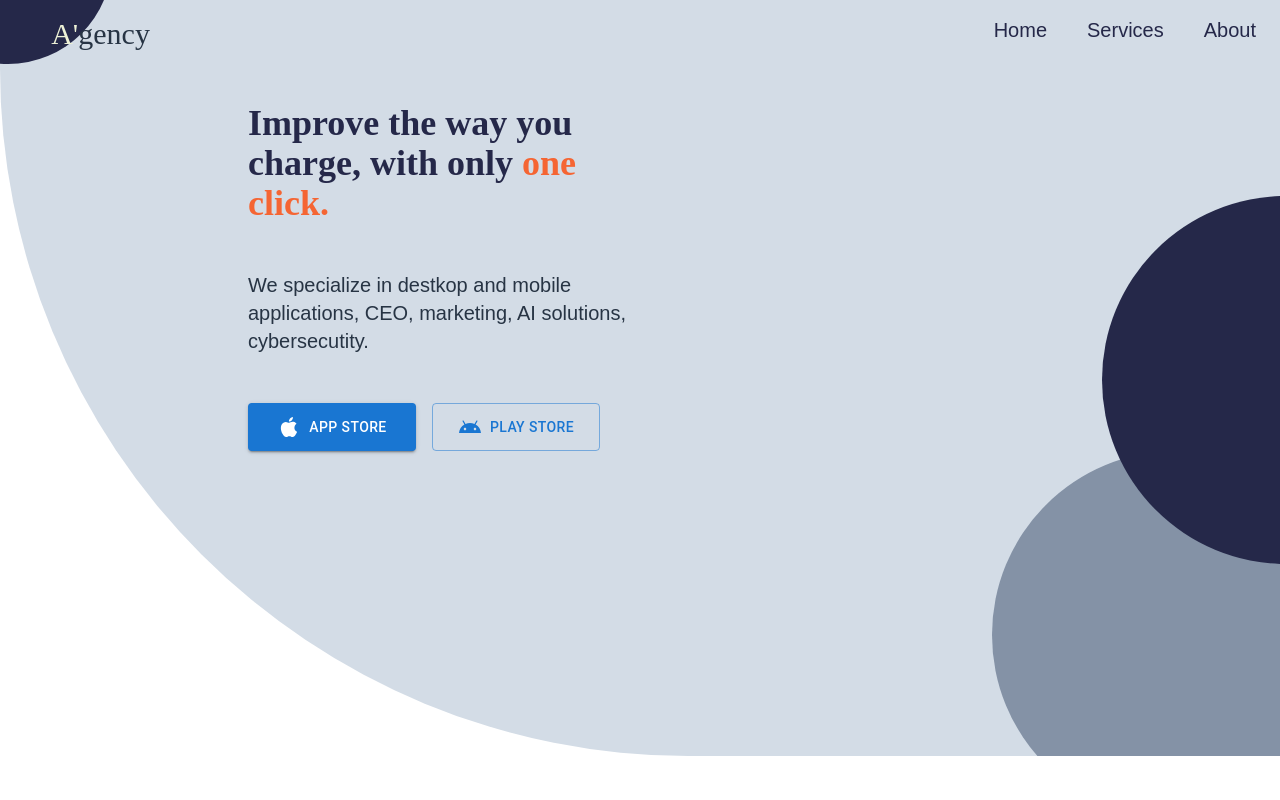
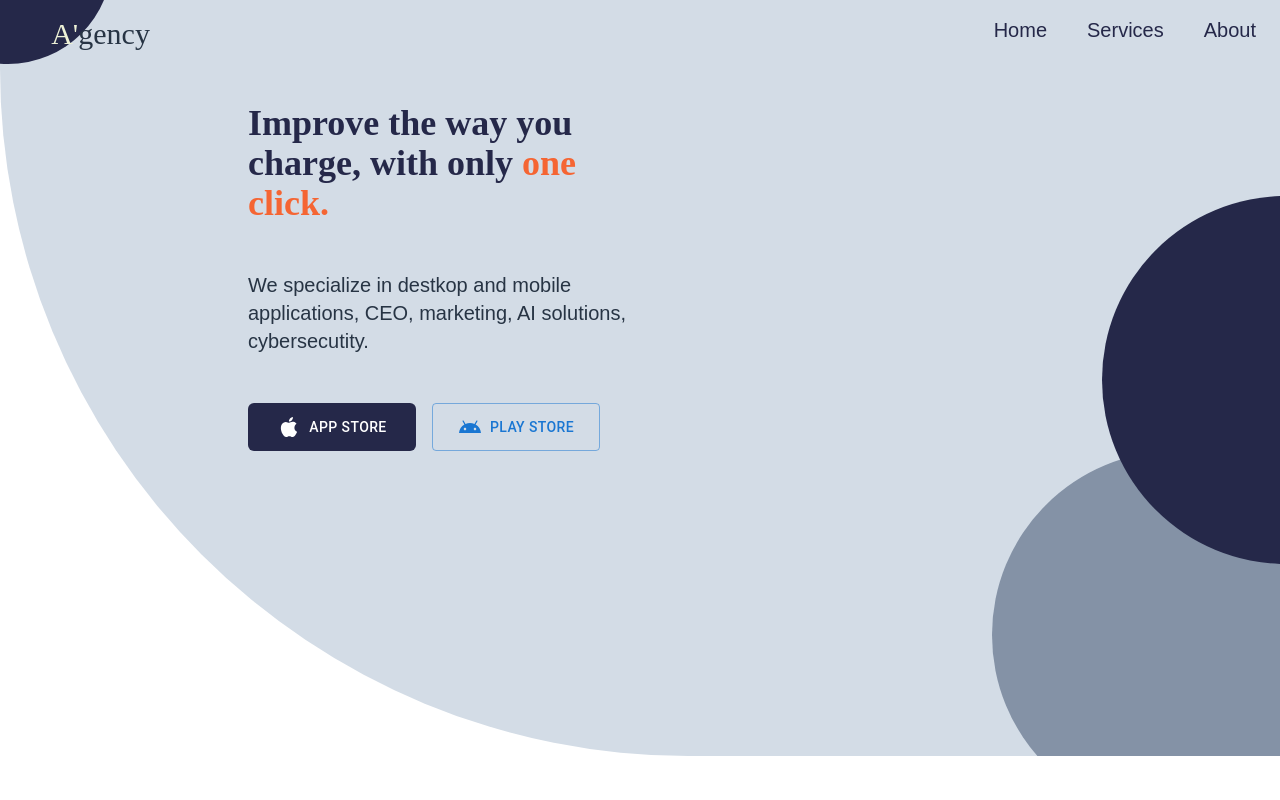
Before and after one commit to nazrinibrahimli/A-gency-website, a Next.js app: page / in a window 1280 px wide. Shown: the top 800 px of the page. Built offline with nearby package versions, Linux system fonts and the light colour scheme.

Commit message:
chnages to buttons

```diff
--- a/app/components/landing.jsx
+++ b/app/components/landing.jsx
@@ -13,11 +13,11 @@ const LandingPage = () => {
 
       <p className=' w-[26rem] my-[3rem]'>We specialize in destkop and mobile applications, CEO, marketing, AI solutions, cybersecutity.</p>
       <div className="lg:flex sm:none">
-     <div className='w-[10.5rem] font-sans bg-[#252849]  rounded-md mr-[1rem] h-[3rem] hover:bg-gray-dark'>
-       <Button variant="contained" className='h-full w-full'><AppleIcon sx={{mr:1}}/>  App store</Button>
+     <div className='w-[10.5rem] font-sans bg-[#252849]  text-[white] rounded-md mr-[1rem] h-[3rem] '>
+       <Button variant="" className='h-full w-full'><AppleIcon sx={{mr:1}}/>  App store</Button>
       </div>
       <div className='w-[10.5rem] sm:mt-[0.8rem] lg:mt-0 font-sans rounded-md h-[3rem] border-[#252849] text-[#252849]'>
-      <Button variant="outlined" className='h-full w-full'><AndroidIcon sx={{mr:1}}/> Play store</Button>
+      <Button variant="outlined" className='h-full w-full border-[#252849] text-[#252849] '><AndroidIcon sx={{mr:1}}/> Play store</Button>
       </div>
      </div>
 
```
